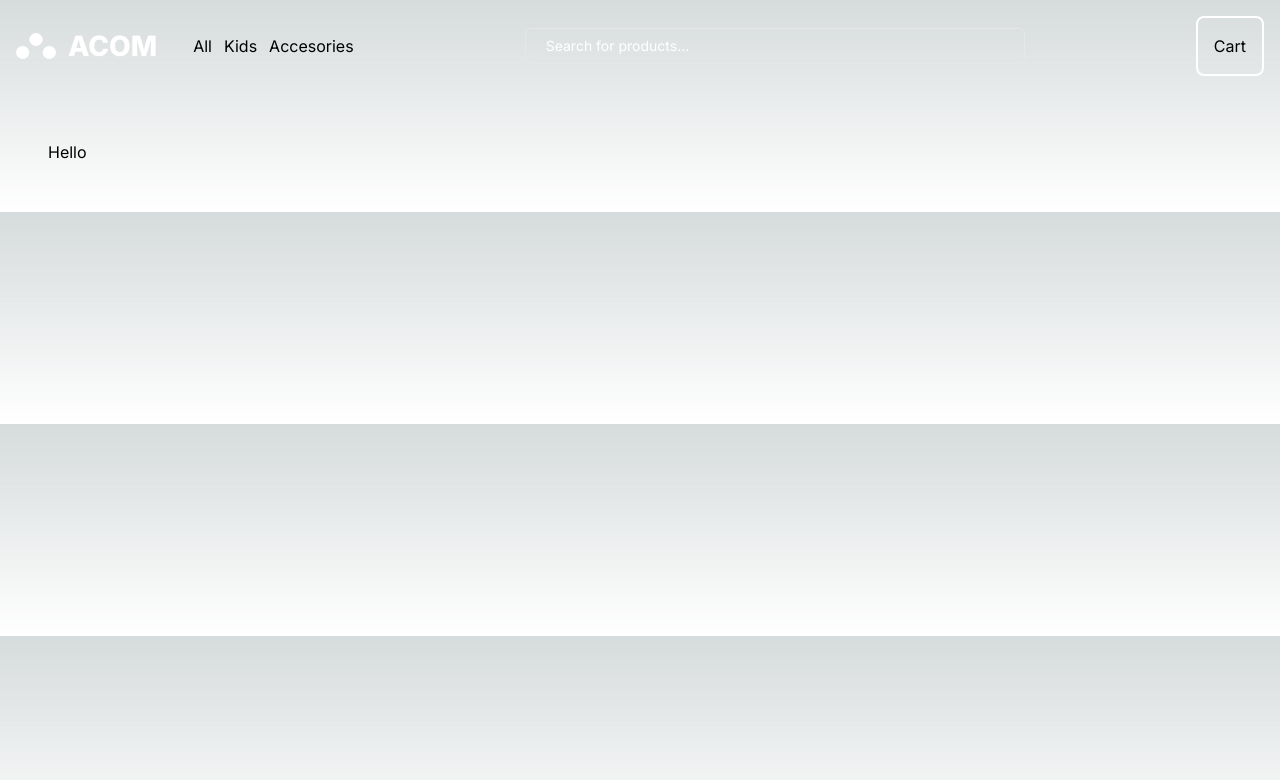
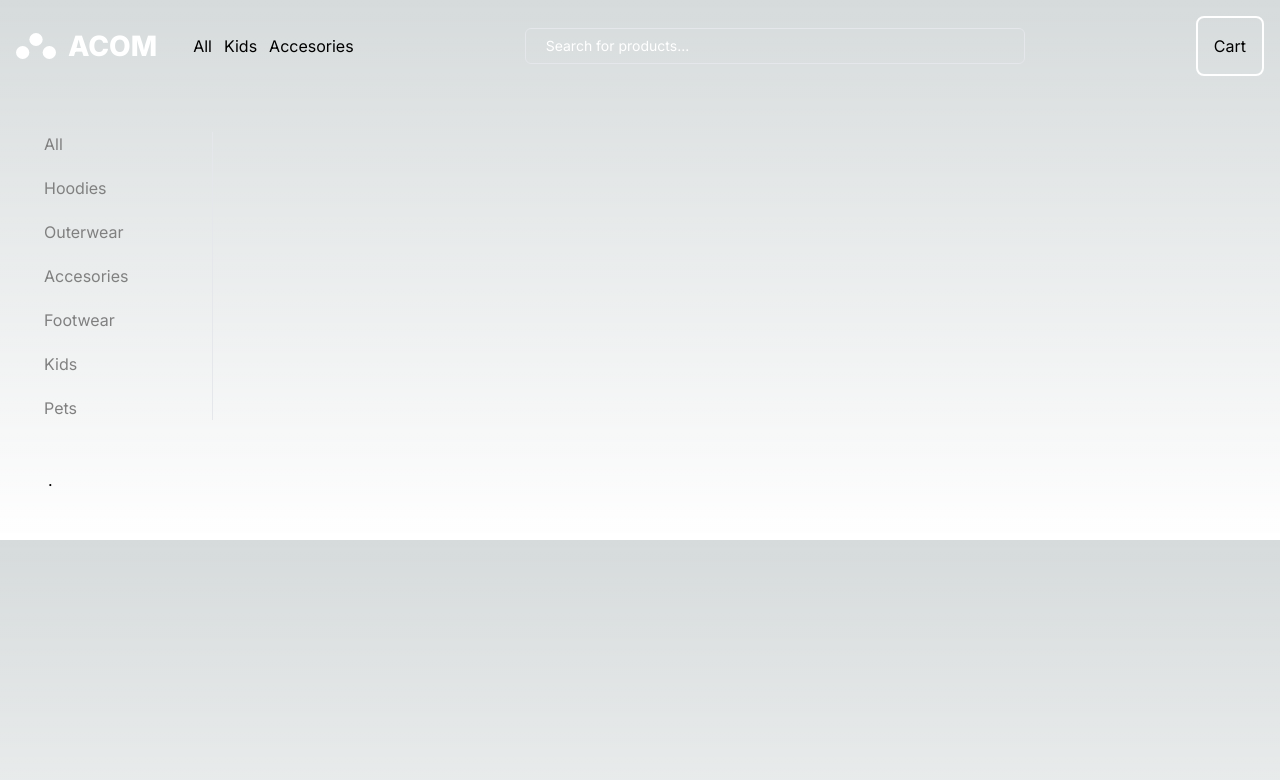
Before and after one commit to troybllo/commerce-app, a Next.js app: page /dashboard in a window 1280 px wide. Shown: the top 780 px of the page. Built offline with nearby package versions, Linux system fonts and the light colour scheme.

Commit message:
Add Sidebar

```diff
--- a/src/app/dashboard/(overview)/page.tsx
+++ b/src/app/dashboard/(overview)/page.tsx
@@ -1,7 +1,7 @@
 export default function Page() {
   return (
     <div>
-      <div>Hello</div>
+      <div>.</div>
     </div>
   );
 }
--- a/src/app/dashboard/layout.tsx
+++ b/src/app/dashboard/layout.tsx
@@ -1,10 +1,12 @@
 import NavBar from "@/app/ui/dashboard/navbar";
+import Sidenav from "../ui/dashboard/sidenav";
 
 export default function Layout({ children }: { children: React.ReactNode }) {
   return (
     <div className="flex flex-col">
       <div>
         <NavBar />
+        <Sidenav />
       </div>
       <div className="flex-grow p-6 md:overflow-y-auto md:p-12">{children}</div>
     </div>
--- a/src/app/ui/acom-logo.tsx
+++ b/src/app/ui/acom-logo.tsx
@@ -1,4 +1,5 @@
 import Image from "next/image";
+import Link from "next/link";
 
 interface LogoProps {
   color: boolean;
--- /dev/null
+++ b/src/app/ui/dashboard/nav-links.tsx
@@ -0,0 +1,44 @@
+"use client";
+
+import Link from "next/link";
+import { useState } from "react";
+
+const links = [
+  { name: "All", href: "/dashboard" },
+  { name: "Hoodies", href: "/hoodies" },
+  { name: "Outerwear", href: "/outerwear" },
+  { name: "Accesories", href: "/accesories" },
+  { name: "Footwear", href: "/footwear" },
+  { name: "Kids", href: "/kids" },
+  { name: "Pets", href: "/pets" },
+];
+
+export default function Links() {
+  const [isHover, setIsHover] = useState(null);
+
+  const onHover = (name: any) => {
+    setIsHover(name);
+  };
+
+  const onExit = () => {
+    setIsHover(null);
+  };
+
+  return (
+    <>
+      {links.map((link) => {
+        return (
+          <Link key={link.name} href={link.href} className="text-gray-400">
+            <p
+              onMouseEnter={() => onHover(link.name)}
+              onMouseOut={onExit}
+              style={{ color: isHover === link.name ? "white" : "gray" }}
+            >
+              {link.name}
+            </p>
+          </Link>
+        );
+      })}
+    </>
+  );
+}
--- a/src/app/ui/dashboard/navbar.tsx
+++ b/src/app/ui/dashboard/navbar.tsx
@@ -6,7 +6,9 @@ export default function NavBar() {
   return (
     <div className="flex flex-row justify-between p-4 items-center">
       <div className="flex flex-row items-center gap-3">
-        <Logo color={false} />
+        <Link href="/">
+          <Logo color={false} />
+        </Link>
         <Link href={""}>All</Link>
         <Link href={""}>Kids</Link>
         <Link href={""}>Accesories</Link>
--- /dev/null
+++ b/src/app/ui/dashboard/sidenav.tsx
@@ -0,0 +1,11 @@
+import Links from "./nav-links";
+
+export default function Sidenav() {
+  return (
+    <div className="flex flex-col  h-full pl-11 mt-10 w-1/6 border-r boreder-2  ">
+      <div className="flex flex-col gap-5 h-full grow justify-between">
+        <Links />
+      </div>
+    </div>
+  );
+}
```
